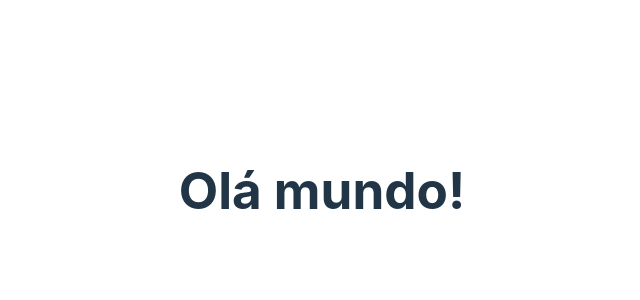
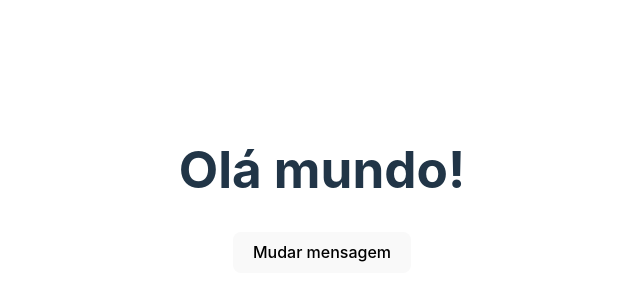
Before and after one commit to alexandrejuniorc/fsc-react, a React (Vite) app: page / in a window 1280 px wide. Shown: the part 210-510 px from the top of the page, without its empty margins (318-958 px from the left). Built offline with nearby package versions, Linux system fonts and the light colour scheme.

Commit message:
feat: implements to useState hook

```diff
--- a/src/App.jsx
+++ b/src/App.jsx
@@ -1,11 +1,15 @@
+import { useState } from "react";
 import "./App.css";
 
 function App() {
-  const message = "Olá mundo!";
+  const [message, setMessage] = useState("Olá mundo!");
 
   return (
     <div>
       <h1>{message}</h1>
+      <button onClick={() => setMessage("Olá, fui clicado!")}>
+        Mudar mensagem
+      </button>
     </div>
   );
 }
```
